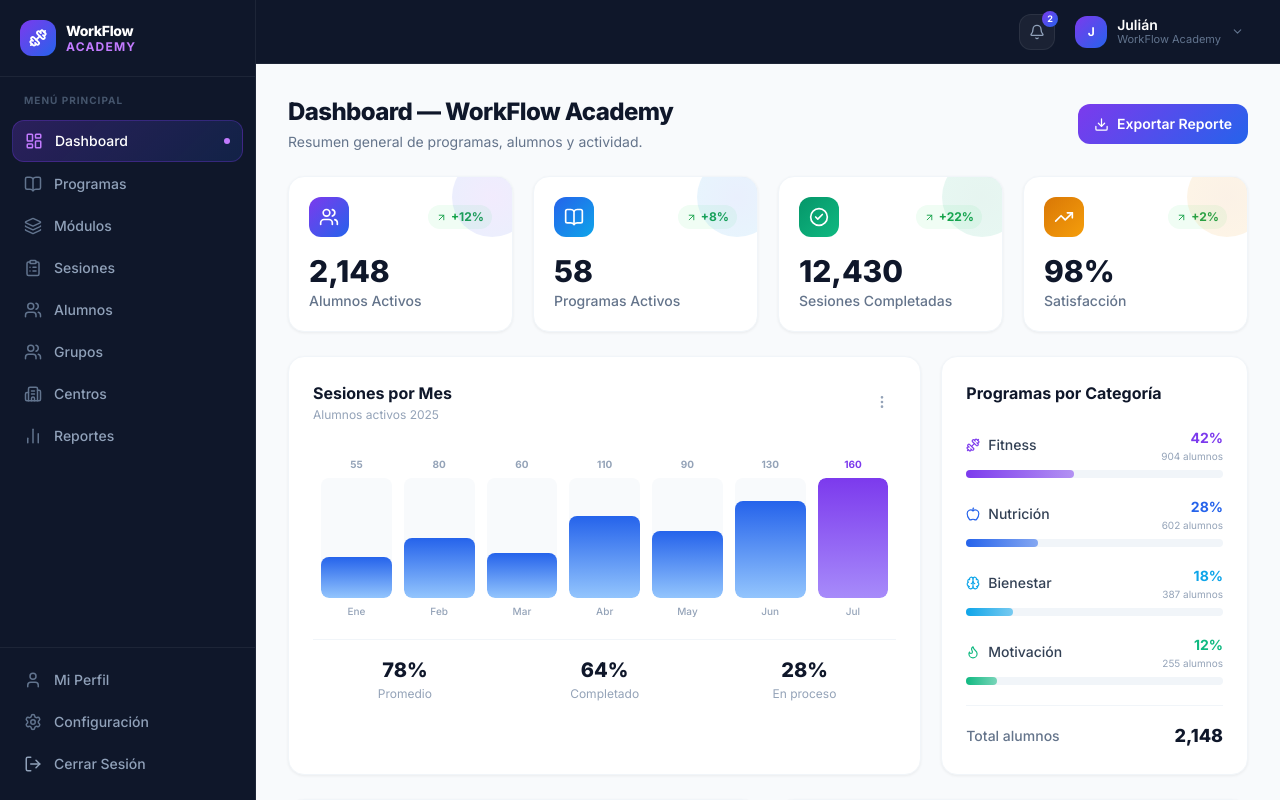
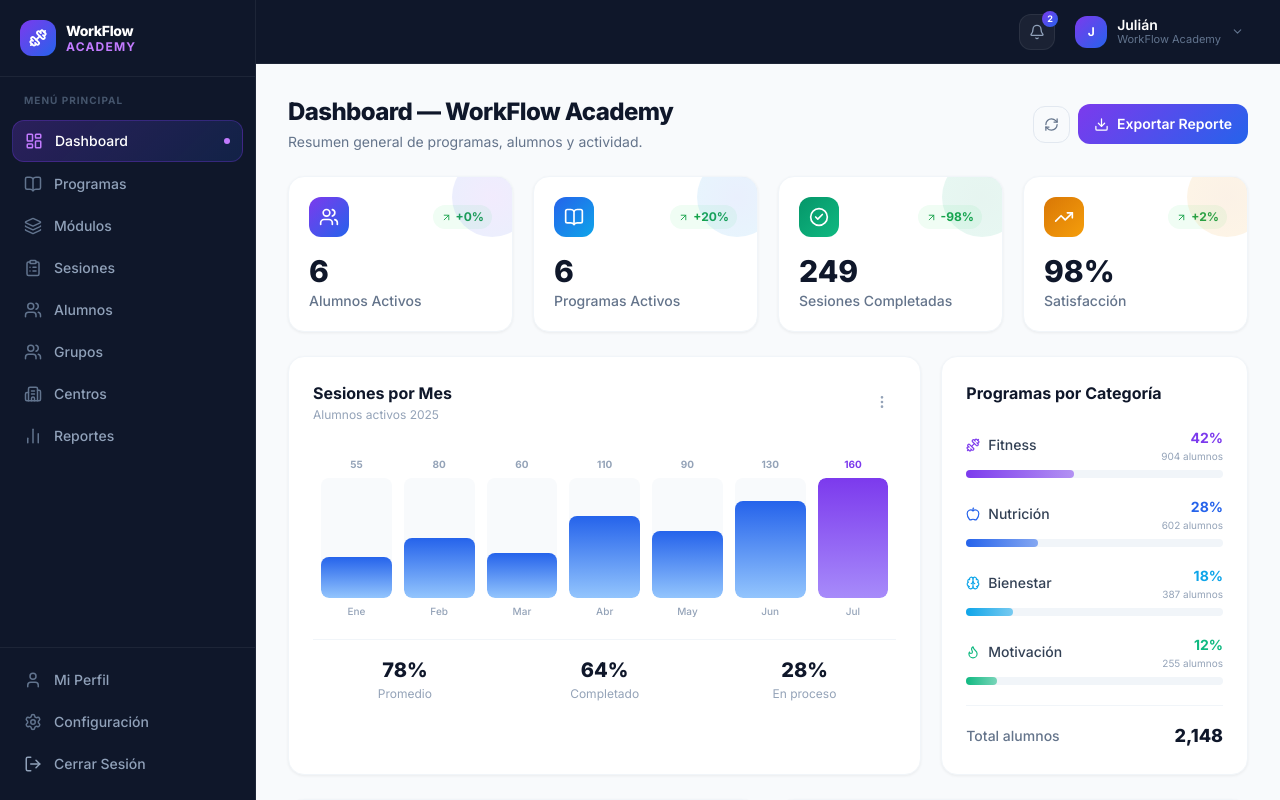
Before and after one commit to paradaandres0-blip/To-Do-List, a React (Vite) app: page /dashboard in a window 1280 px wide. Both pictures are taken after typing "name@example.com", "Sample123" into the empty fields and a click on the button "Ingresar al sistema". Built offline with nearby package versions, Linux system fonts and the light colour scheme.

Commit message:
terminado KPI con api

```diff
--- a/src/pages/dashboard/Dashboard.tsx
+++ b/src/pages/dashboard/Dashboard.tsx
@@ -1,18 +1,12 @@
 import { motion } from 'framer-motion';
+import { useEffect } from 'react';
 import { useNavigate } from 'react-router-dom';
 import {
   Users, BookOpen, CheckCircle2, TrendingUp,
   Clock, MoreVertical, Download, ArrowUpRight,
-  Dumbbell, Apple, Brain, Flame,
+  Dumbbell, Apple, Brain, Flame, RefreshCw,
 } from 'lucide-react';
-
-// ── Métricas principales ──
-const STATS = [
-  { title: 'Alumnos Activos',       value: '2,148',  icon: Users,        trend: '+12%', from: '#7c3aed', to: '#2563eb' },
-  { title: 'Programas Activos',     value: '58',     icon: BookOpen,     trend: '+8%',  from: '#2563eb', to: '#0ea5e9' },
-  { title: 'Sesiones Completadas',  value: '12,430', icon: CheckCircle2, trend: '+22%', from: '#059669', to: '#10b981' },
-  { title: 'Satisfacción',          value: '98%',    icon: TrendingUp,   trend: '+2%',  from: '#d97706', to: '#f59e0b' },
-];
+import useMetricsStore from '../../store/metricsStore';
 
 // ── Actividad reciente ──
 const RECENT = [
@@ -64,6 +58,40 @@ const fade = (delay = 0) => ({
 
 export const Dashboard = () => {
   const navigate = useNavigate();
+  const { metrics, isLoading, error, fetchMetrics, refreshMetrics } = useMetricsStore();
+
+  // Carga métricas al montar (respeta caché de 1 min)
+  useEffect(() => {
+    fetchMetrics();
+  }, [fetchMetrics]);
+
+  // KPIs dinámicos desde el store — si no hay datos aún usa placeholders
+  const STATS = [
+    {
+      title: 'Alumnos Activos',
+      value: isLoading ? '…' : metrics ? metrics.studentsActive.toLocaleString() : '—',
+      trend: metrics?.trends.students ?? '+0%',
+      icon: Users, from: '#7c3aed', to: '#2563eb',
+    },
+    {
+      title: 'Programas Activos',
+      value: isLoading ? '…' : metrics ? metrics.programsActive.toLocaleString() : '—',
+      trend: metrics?.trends.programs ?? '+0%',
+      icon: BookOpen, from: '#2563eb', to: '#0ea5e9',
+    },
+    {
+      title: 'Sesiones Completadas',
+      value: isLoading ? '…' : metrics ? metrics.sessionsCompleted.toLocaleString() : '—',
+      trend: metrics?.trends.sessions ?? '+0%',
+      icon: CheckCircle2, from: '#059669', to: '#10b981',
+    },
+    {
+      title: 'Satisfacción',
+      value: isLoading ? '…' : metrics ? `${metrics.satisfaction}%` : '—',
+      trend: metrics?.trends.satisfaction ?? '+0%',
+      icon: TrendingUp, from: '#d97706', to: '#f59e0b',
+    },
+  ];
   return (
     <div className="w-full space-y-6">
 
@@ -77,13 +105,34 @@ export const Dashboard = () => {
             Resumen general de programas, alumnos y actividad.
           </p>
         </div>
+        <div className="flex items-center gap-2">
+          {/* Botón refresh */}
+          <button
+            onClick={() => refreshMetrics()}
+            disabled={isLoading}
+            className="p-2.5 rounded-xl transition-all hover:bg-slate-100 disabled:opacity-50"
+            style={{ border:'1px solid #e2e8f0' }}
+            title="Actualizar métricas">
+            <RefreshCw size={15} style={{ color:'#64748b' }} className={isLoading ? 'animate-spin' : ''} />
+          </button>
           <button
             className="inline-flex items-center gap-2 px-4 py-2.5 rounded-xl text-sm font-semibold text-white hover:opacity-90 transition-all"
-          style={{ background: 'linear-gradient(135deg,#7c3aed,#2563eb)' }}
-        >
+            style={{ background: 'linear-gradient(135deg,#7c3aed,#2563eb)' }}>
             <Download size={15} /> Exportar Reporte
           </button>
+        </div>
       </motion.div>
+
+      {/* Error de métricas */}
+      {error && (
+        <div className="flex items-center gap-3 px-4 py-3 rounded-xl text-sm font-medium"
+          style={{ background:'rgba(248,113,113,0.08)', border:'1px solid rgba(248,113,113,0.2)', color:'#ef4444' }}>
+          ⚠️ {error}
+          <button onClick={() => refreshMetrics()} className="ml-auto text-xs underline hover:no-underline">
+            Reintentar
+          </button>
+        </div>
+      )}
 
       {/* ── KPI Cards ── */}
       <div className="grid grid-cols-1 sm:grid-cols-2 lg:grid-cols-4 gap-5">
@@ -99,14 +148,27 @@ export const Dashboard = () => {
                 style={{ background: `linear-gradient(135deg,${s.from},${s.to})` }}>
                 <s.icon size={20} className="text-white" />
               </div>
+              {isLoading ? (
+                <div className="h-6 w-12 rounded-full animate-pulse" style={{ background:'#f1f5f9' }} />
+              ) : (
                 <span className="flex items-center gap-1 text-xs font-bold px-2 py-1 rounded-full"
                   style={{ background: '#f0fdf4', color: '#16a34a' }}>
                   <ArrowUpRight size={11} />{s.trend}
                 </span>
+              )}
             </div>
             <div>
+              {isLoading ? (
+                <>
+                  <div className="h-8 w-20 rounded-lg animate-pulse mb-2" style={{ background:'#f1f5f9' }} />
+                  <div className="h-4 w-28 rounded animate-pulse" style={{ background:'#f1f5f9' }} />
+                </>
+              ) : (
+                <>
                   <p className="text-3xl font-extrabold" style={{ color: '#0f172a' }}>{s.value}</p>
                   <p className="text-sm font-medium mt-0.5" style={{ color: '#64748b' }}>{s.title}</p>
+                </>
+              )}
             </div>
           </motion.div>
         ))}
--- /dev/null
+++ b/src/services/metricsService.ts
@@ -0,0 +1,60 @@
+import api from './api';
+import type { DashboardMetrics } from '../types/metrics.types';
+
+const IS_MOCK = import.meta.env.VITE_AUTH_MODE === 'mock';
+
+// ── Datos mock de alumnos (mismos que Students.tsx) ──
+const MOCK_STUDENTS = [
+  { status:'Activo',     sessions:48 },
+  { status:'Activo',     sessions:41 },
+  { status:'Activo',     sessions:37 },
+  { status:'Activo',     sessions:33 },
+  { status:'Inactivo',   sessions:12 },
+  { status:'Activo',     sessions:29 },
+  { status:'Suspendido', sessions:5  },
+  { status:'Activo',     sessions:44 },
+];
+
+const MOCK_PROGRAMS = 6;  // total programas activos
+const MOCK_PREV = {       // datos del período anterior para calcular trend
+  students:  6,
+  programs:  5,
+  sessions:  10200,
+  satisfaction: 96,
+};
+
+function calcTrend(current: number, previous: number): string {
+  if (previous === 0) return '+100%';
+  const pct = ((current - previous) / previous) * 100;
+  return (pct >= 0 ? '+' : '') + pct.toFixed(0) + '%';
+}
+
+// ── GET /metrics/dashboard ──
+export const getDashboardMetricsRequest = async (): Promise<DashboardMetrics> => {
+  if (IS_MOCK) {
+    await new Promise((r) => setTimeout(r, 600)); // simula latencia
+
+    const studentsActive    = MOCK_STUDENTS.filter((s) => s.status === 'Activo').length;
+    const studentsTotal     = MOCK_STUDENTS.length;
+    const sessionsCompleted = MOCK_STUDENTS.reduce((a, s) => a + s.sessions, 0);
+    const satisfaction      = 98;
+
+    return {
+      studentsActive,
+      studentsTotal,
+      programsActive: MOCK_PROGRAMS,
+      sessionsCompleted,
+      satisfaction,
+      trends: {
+        students:     calcTrend(studentsActive,    MOCK_PREV.students),
+        programs:     calcTrend(MOCK_PROGRAMS,     MOCK_PREV.programs),
+        sessions:     calcTrend(sessionsCompleted, MOCK_PREV.sessions),
+        satisfaction: calcTrend(satisfaction,      MOCK_PREV.satisfaction),
+      },
+    };
+  }
+
+  // ── Modo real: GET /metrics/dashboard ──
+  const { data } = await api.get<DashboardMetrics>('/metrics/dashboard');
+  return data;
+};
--- /dev/null
+++ b/src/store/metricsStore.ts
@@ -0,0 +1,50 @@
+import { create } from 'zustand';
+import type { DashboardMetrics } from '../types/metrics.types';
+import { getDashboardMetricsRequest } from '../services/metricsService';
+
+interface MetricsState {
+  metrics:   DashboardMetrics | null;
+  isLoading: boolean;
+  error:     string | null;
+  lastFetch: number | null; // timestamp del último fetch
+
+  fetchMetrics:  () => Promise<void>;
+  refreshMetrics: () => Promise<void>; // fuerza recarga aunque haya caché
+}
+
+const CACHE_MS = 60_000; // 1 minuto de caché
+
+const useMetricsStore = create<MetricsState>((set, get) => ({
+  metrics:   null,
+  isLoading: false,
+  error:     null,
+  lastFetch: null,
+
+  // Fetch con caché — no recarga si los datos tienen menos de 1 min
+  fetchMetrics: async () => {
+    const { lastFetch, isLoading } = get();
+    if (isLoading) return;
+    if (lastFetch && Date.now() - lastFetch < CACHE_MS) return; // usa caché
+
+    set({ isLoading: true, error: null });
+    try {
+      const metrics = await getDashboardMetricsRequest();
+      set({ metrics, isLoading: false, lastFetch: Date.now() });
+    } catch {
+      set({ isLoading: false, error: 'No se pudieron cargar las métricas' });
+    }
+  },
+
+  // Fuerza recarga ignorando caché
+  refreshMetrics: async () => {
+    set({ isLoading: true, error: null, lastFetch: null });
+    try {
+      const metrics = await getDashboardMetricsRequest();
+      set({ metrics, isLoading: false, lastFetch: Date.now() });
+    } catch {
+      set({ isLoading: false, error: 'Error al actualizar métricas' });
+    }
+  },
+}));
+
+export default useMetricsStore;
--- /dev/null
+++ b/src/types/metrics.types.ts
@@ -0,0 +1,13 @@
+export interface DashboardMetrics {
+  studentsActive:    number;
+  studentsTotal:     number;
+  programsActive:    number;
+  sessionsCompleted: number;
+  satisfaction:      number; // porcentaje 0-100
+  trends: {
+    students:  string; // ej: "+12%"
+    programs:  string;
+    sessions:  string;
+    satisfaction: string;
+  };
+}
```
Lines whose indentation alone changed are shown as unchanged.
